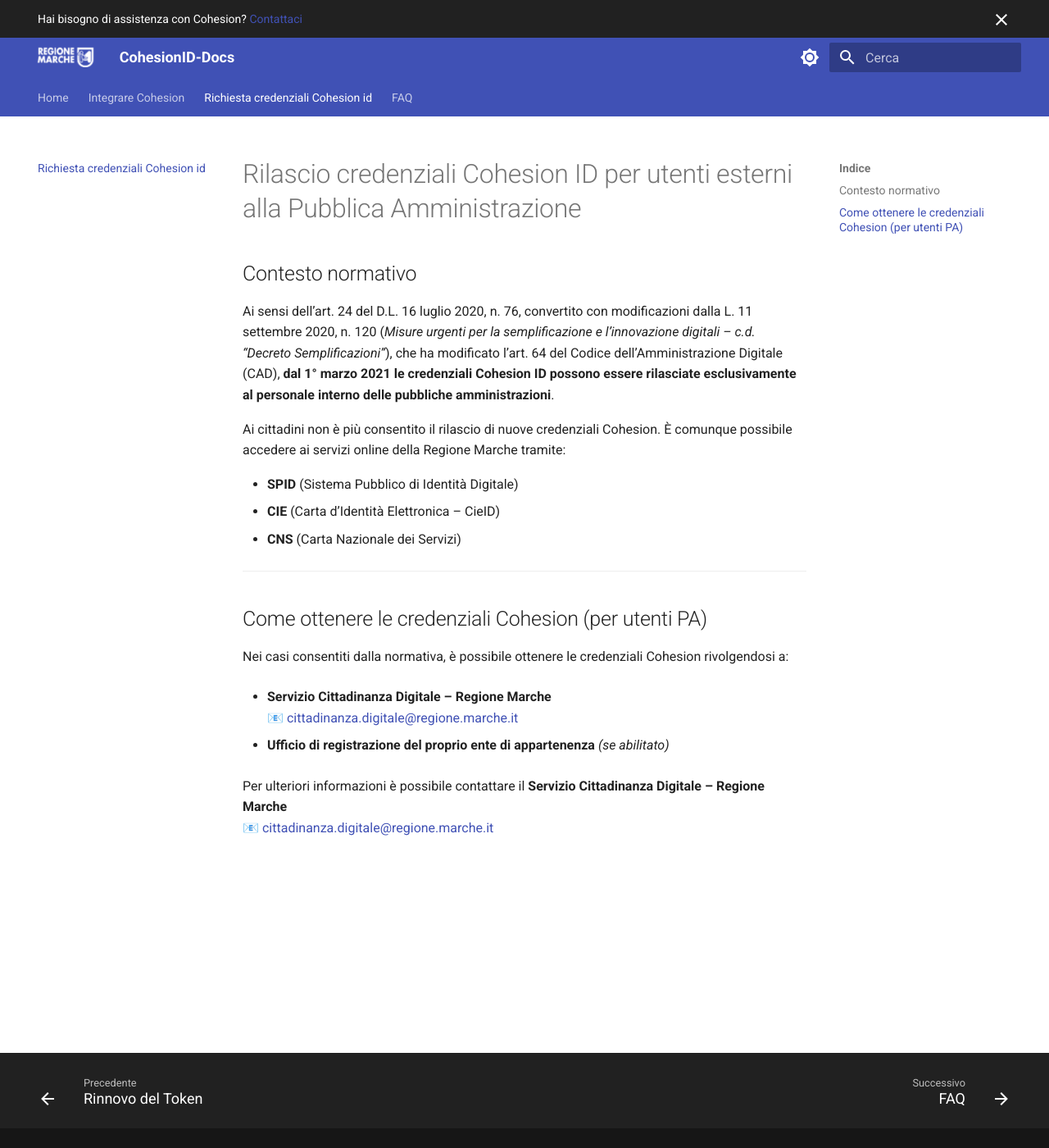
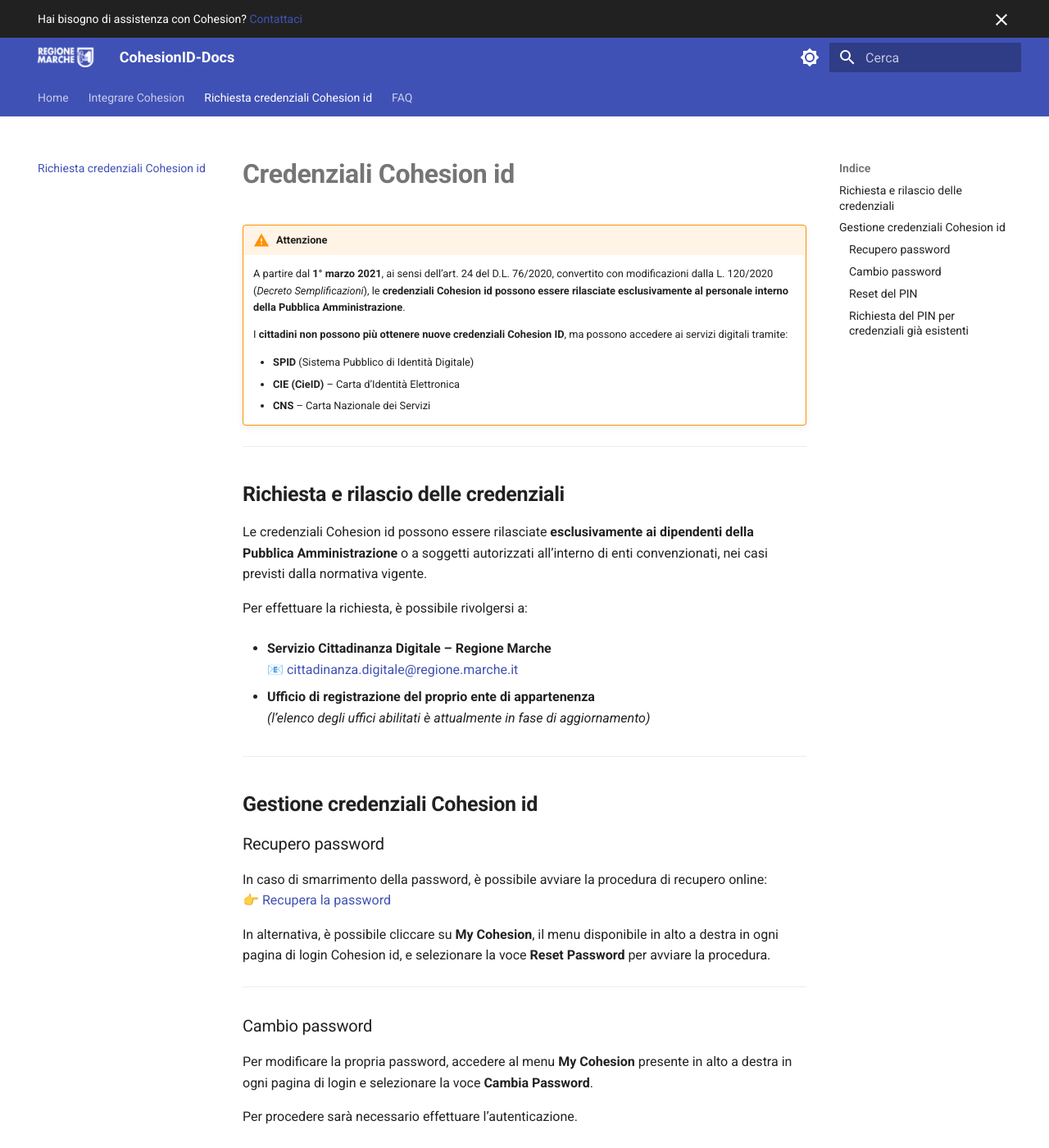
Before and after one commit to regione-marche/CohesionID-Docs, an MkDocs documentation site: the page built from docs/Richiesta-Credenziali-Cohesion.md, in a window 1280 px wide and 1400 px high. Shown: the whole window at 82% size. Built offline with MkDocs 1.6.1 and Material for MkDocs 9.7.7, drawn with Linux system fonts in a browser that asks for light colours; some of the changed text lies outside the part shown.

Commit message:
Update Richiesta-Credenziali-Cohesion.md
Aggiornata procedura di recupero password

```diff
--- a/docs/Richiesta-Credenziali-Cohesion.md
+++ b/docs/Richiesta-Credenziali-Cohesion.md
@@ -1,26 +1,76 @@
-# Rilascio credenziali Cohesion ID per utenti esterni alla Pubblica Amministrazione
+# **Credenziali Cohesion id**
 
-## Contesto normativo
+!!! warning "Attenzione"
+    A partire dal **1° marzo 2021**, ai sensi dell’art. 24 del D.L. 76/2020, convertito con modificazioni dalla L. 120/2020 (*Decreto Semplificazioni*), le **credenziali Cohesion id possono essere rilasciate esclusivamente al personale interno della Pubblica Amministrazione**.
 
-Ai sensi dell’art. 24 del D.L. 16 luglio 2020, n. 76, convertito con modificazioni dalla L. 11 settembre 2020, n. 120 (*Misure urgenti per la semplificazione e l’innovazione digitali – c.d. “Decreto Semplificazioni”*), che ha modificato l’art. 64 del Codice dell’Amministrazione Digitale (CAD), **dal 1° marzo 2021 le credenziali Cohesion ID possono essere rilasciate esclusivamente al personale interno delle pubbliche amministrazioni**.
+    I **cittadini non possono più ottenere nuove credenziali Cohesion ID**, ma possono accedere ai servizi digitali tramite:
 
-Ai cittadini non è più consentito il rilascio di nuove credenziali Cohesion. È comunque possibile accedere ai servizi online della Regione Marche tramite:
-
-- **SPID** (Sistema Pubblico di Identità Digitale)
-- **CIE** (Carta d’Identità Elettronica – CieID)
-- **CNS** (Carta Nazionale dei Servizi)
+    - **SPID** (Sistema Pubblico di Identità Digitale)
+    - **CIE (CieID)** – Carta d’Identità Elettronica
+    - **CNS** – Carta Nazionale dei Servizi
 
 ---
 
-## Come ottenere le credenziali Cohesion (per utenti PA)
+## **Richiesta e rilascio delle credenziali**
 
-Nei casi consentiti dalla normativa, è possibile ottenere le credenziali Cohesion rivolgendosi a:
+Le credenziali Cohesion id possono essere rilasciate **esclusivamente ai dipendenti della Pubblica Amministrazione** o a soggetti autorizzati all’interno di enti convenzionati, nei casi previsti dalla normativa vigente.
+
+Per effettuare la richiesta, è possibile rivolgersi a:
 
 - **Servizio Cittadinanza Digitale – Regione Marche**
   📧 [cittadinanza.digitale@regione.marche.it](mailto:cittadinanza.digitale@regione.marche.it)
 
-- **Ufficio di registrazione del proprio ente di appartenenza** *(se abilitato)*
+- **Ufficio di registrazione del proprio ente di appartenenza**
+  *(l’elenco degli uffici abilitati è attualmente in fase di aggiornamento)*
 
+---
+
+## **Gestione credenziali Cohesion id**
+
+### Recupero password
+
+In caso di smarrimento della password, è possibile avviare la procedura di recupero online:
+👉 [Recupera la password](https://cohesion2.regione.marche.it/MyCohesion/ResetPassword)
+
+In alternativa, è possibile cliccare su **My Cohesion**, il menu disponibile in alto a destra in ogni pagina di login Cohesion id, e selezionare la voce **Reset Password** per avviare la procedura.
+
+---
+
+### Cambio password
+
+Per modificare la propria password, accedere al menu **My Cohesion** presente in alto a destra in ogni pagina di login e selezionare la voce **Cambia Password**.
+
+Per procedere sarà necessario effettuare l’autenticazione.
+
+### Reset del PIN
+
+In caso di **PIN dimenticato**, è possibile richiederne il reset:
+
+- Telefonando all’**Helpdesk**:
+  ☎️ 071 8063000, interno 3
+
+- Scrivendo a:
+  📧 [cittadinanza.digitale@regione.marche.it](mailto:cittadinanza.digitale@regione.marche.it)
+
+- Rivolgendosi a un **ufficio di registrazione abilitato** *(lista in aggiornamento)*
+
+---
+
+### Richiesta del PIN per credenziali già esistenti
+
+Gli utenti in possesso delle sole credenziali **Codice Fiscale + Password** possono richiedere l’aggiunta del **PIN**, necessario per accedere ai servizi che richiedono un livello di autenticazione significativo, **purché rientrino nei casi previsti dalla normativa vigente**.
+
+La procedura può essere avviata attraverso uno dei seguenti canali:
+
+- Contattando l’**Helpdesk**:
+  ☎️ 071 8063000, interno 3
+
+- Scrivendo a:
+  📧 [cittadinanza.digitale@regione.marche.it](mailto:cittadinanza.digitale@regione.marche.it)
+
+- Rivolgendosi a un **ufficio di registrazione abilitato** *(lista in aggiornamento)*
+
+---
 
 Per ulteriori informazioni è possibile contattare il **Servizio Cittadinanza Digitale – Regione Marche**
 📧 [cittadinanza.digitale@regione.marche.it](mailto:cittadinanza.digitale@regione.marche.it)
```
